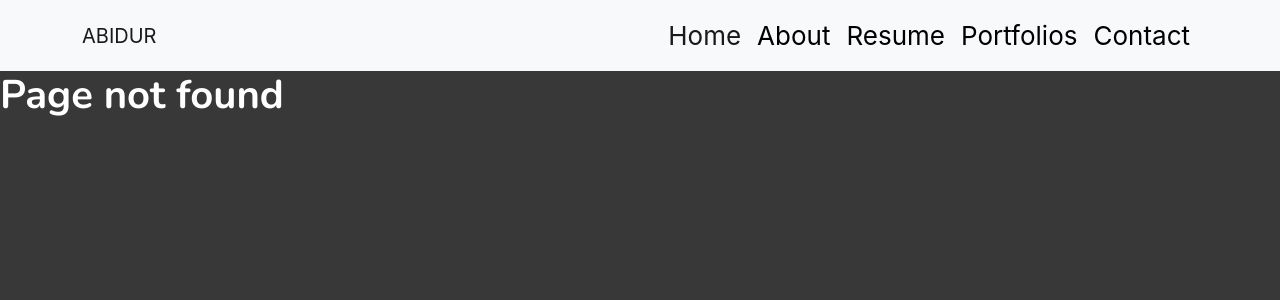
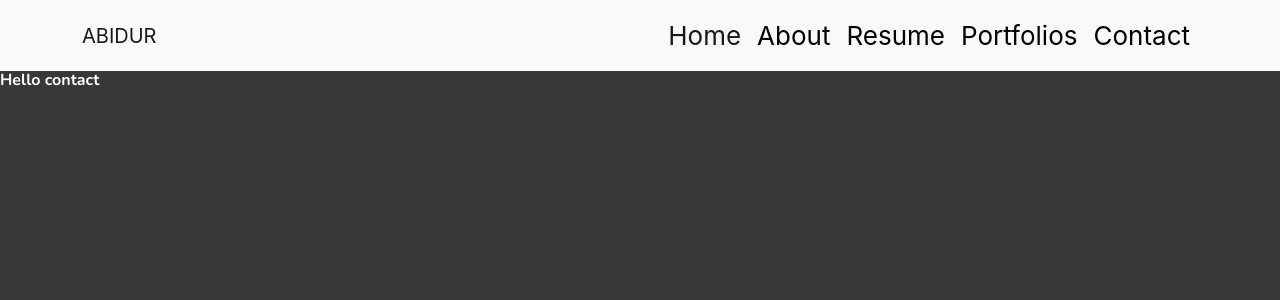
Before and after one commit to AbidurRahman24/Abidur-portfolio, a React (Create React App) app: page /contact in a window 1280 px wide. Before the commit this address had no page. Shown: the top 300 px of the page. Built offline with nearby package versions, Linux system fonts and the light colour scheme.

Commit message:
contact form create

```diff
--- a/src/App.js
+++ b/src/App.js
@@ -10,6 +10,7 @@ import {
 import About from './components/About/About';
 import NoMatch from './components/NoMatch/NoMatch';
 import Resume from './components/Resume/Resume';
+import Contact from './components/Contact/Contact';
 
 
 function App() {
@@ -30,6 +31,9 @@ function App() {
           <Route path='/resume'>
             <Resume></Resume>
           </Route>
+          <Route path='/contact'>
+            <Contact></Contact>
+          </Route>
           <Route path='*'>
             <NoMatch></NoMatch>
           </Route>
--- /dev/null
+++ b/src/components/Contact/Contact.js
@@ -0,0 +1,11 @@
+import React from 'react';
+
+const Contact = () => {
+    return (
+        <div>
+            <h6>Hello contact</h6>
+        </div>
+    );
+};
+
+export default Contact;
```
